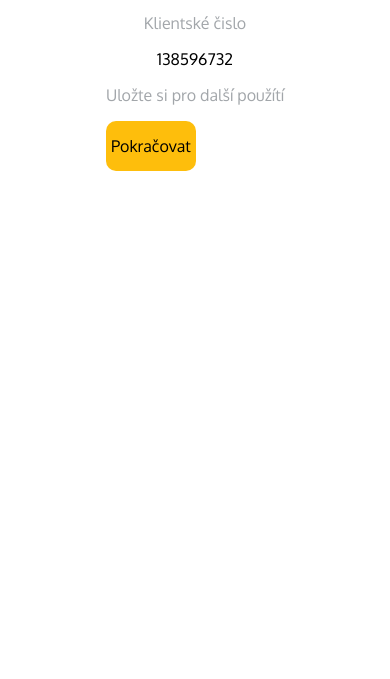
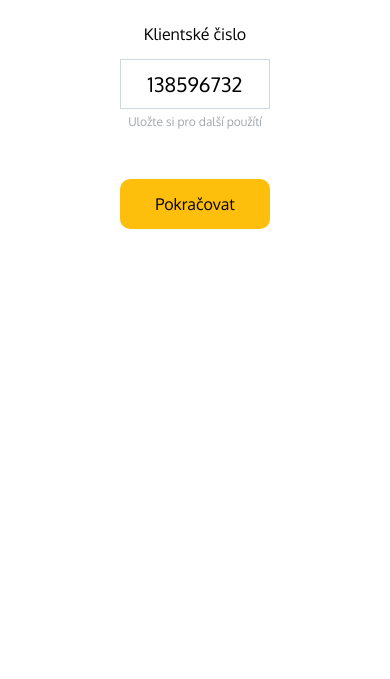
Before and after one commit to MariaSimkova/Calculaber, an Eleventy site: page login.html in a window 390 px wide. Shown: the part 165-844 px from the top of the page. Built offline with nearby package versions, Linux system fonts and the light colour scheme; Eleventy itself is replaced by a stand-in of ours; files that its build step writes are made by us from their sources.

Commit message:
Style registration page for mobile

```diff
--- a/_includes/layouts/layout.njk
+++ b/_includes/layouts/layout.njk
@@ -4,4 +4,8 @@ layout: layouts/main-layout.njk
 
 {% include "partials/header.njk" %}
 
-{{ content | safe }}
+<main>
+
+    {{ content | safe }}
+
+</main>
--- a/_includes/partials/header.njk
+++ b/_includes/partials/header.njk
@@ -40,7 +40,7 @@
 
                     <!-- <img src="/images/log-out.svg" class="icon__log-out" alt="log out"> -->
 
-                    <svg xmlns="http://www.w3.org/2000/svg" width="16" height="16" fill="currentColor" class="bi bi-box-arrow-right" viewBox="0 0 16 16">
+                    <svg xmlns="http://www.w3.org/2000/svg" width="16" height="16" fill="currentColor" class="bi bi-box-arrow-right" viewbox="0 0 16 16">
                         <path fill-rule="evenodd" d="M10 12.5a.5.5 0 0 1-.5.5h-8a.5.5 0 0 1-.5-.5v-9a.5.5 0 0 1 .5-.5h8a.5.5 0 0 1 .5.5v2a.5.5 0 0 0 1 0v-2A1.5 1.5 0 0 0 9.5 2h-8A1.5 1.5 0 0 0 0 3.5v9A1.5 1.5 0 0 0 1.5 14h8a1.5 1.5 0 0 0 1.5-1.5v-2a.5.5 0 0 0-1 0v2z"/>
                         <path fill-rule="evenodd" d="M15.854 8.354a.5.5 0 0 0 0-.708l-3-3a.5.5 0 0 0-.708.708L14.293 7.5H5.5a.5.5 0 0 0 0 1h8.793l-2.147 2.146a.5.5 0 0 0 .708.708l3-3z"/>
                       </svg>
--- a/scss/_navigation.scss
+++ b/scss/_header.scss
@@ -30,6 +30,7 @@
 
 .navbar {
     height: 48px;
+    width: 100vw;
 
     display: flex;
     align-items: center;
@@ -125,7 +126,7 @@
     }
 
     &__link--underline:hover {
-        border-bottom: 3.5px solid variables.$color-primary;
+        border-bottom: 3.3px solid variables.$color-primary;
     }
 
     &__link--icon:hover {
--- a/scss/_reset.scss
+++ b/scss/_reset.scss
@@ -1,4 +1,5 @@
 @use 'variables';
+@use 'mixins';
 
 html { box-sizing: border-box; }
 *, ::after, ::before { box-sizing: inherit; }
@@ -24,3 +25,7 @@ ul, li {
   background-size: 100% 40%;
   background-position: 0 100%;
 }
+
+* {
+  margin: 0;
+}
--- a/scss/_welcome.scss
+++ b/scss/_welcome.scss
@@ -1,4 +1,5 @@
 @use 'variables';
+@use 'mixins';
 
 //WELCOME PAGE
 
@@ -31,16 +32,41 @@
 // REGISTER
 
 .welcome {
-    display: grid;
-    place-content: center;
+    display: flex;
+    flex-direction: column;
+    align-items: center;
     text-align: center;
+    // place-content: center;
+    // text-align: center;
 
     &__title {
-        padding-top: 30px;
+        padding: 60px 0 40px 0;
     }
 
-    &__subtitle,
+    &__subtitle {
+        padding-bottom: 15px;
+    }
+
+    &__field {
+        border: 1px solid variables.$color-objects;
+        padding: 5px;
+        width: 150px;
+        height: 50px;
+        @include mixins.center;
+    }
+
+    &__number {
+        font-size: 20px;
+    }
+
     &__tip {
         color: variables.$color-text-secondary;
+        padding: 5px 0 50px;
+        font-size: 12px;
     }
+
+    &__button-backplate {
+        width: 150px;
+    }
+
 }
--- a/scss/style.scss
+++ b/scss/style.scss
@@ -3,6 +3,6 @@
 @use 'mixins';
 @use 'components';
 
-@use 'navigation';
+@use 'header';
 
 @use 'welcome';
```
Also changed, not shown: index.html (+1 -1 lines), registrace.html (+0 -22 lines), css/style.css, 1 other file.
